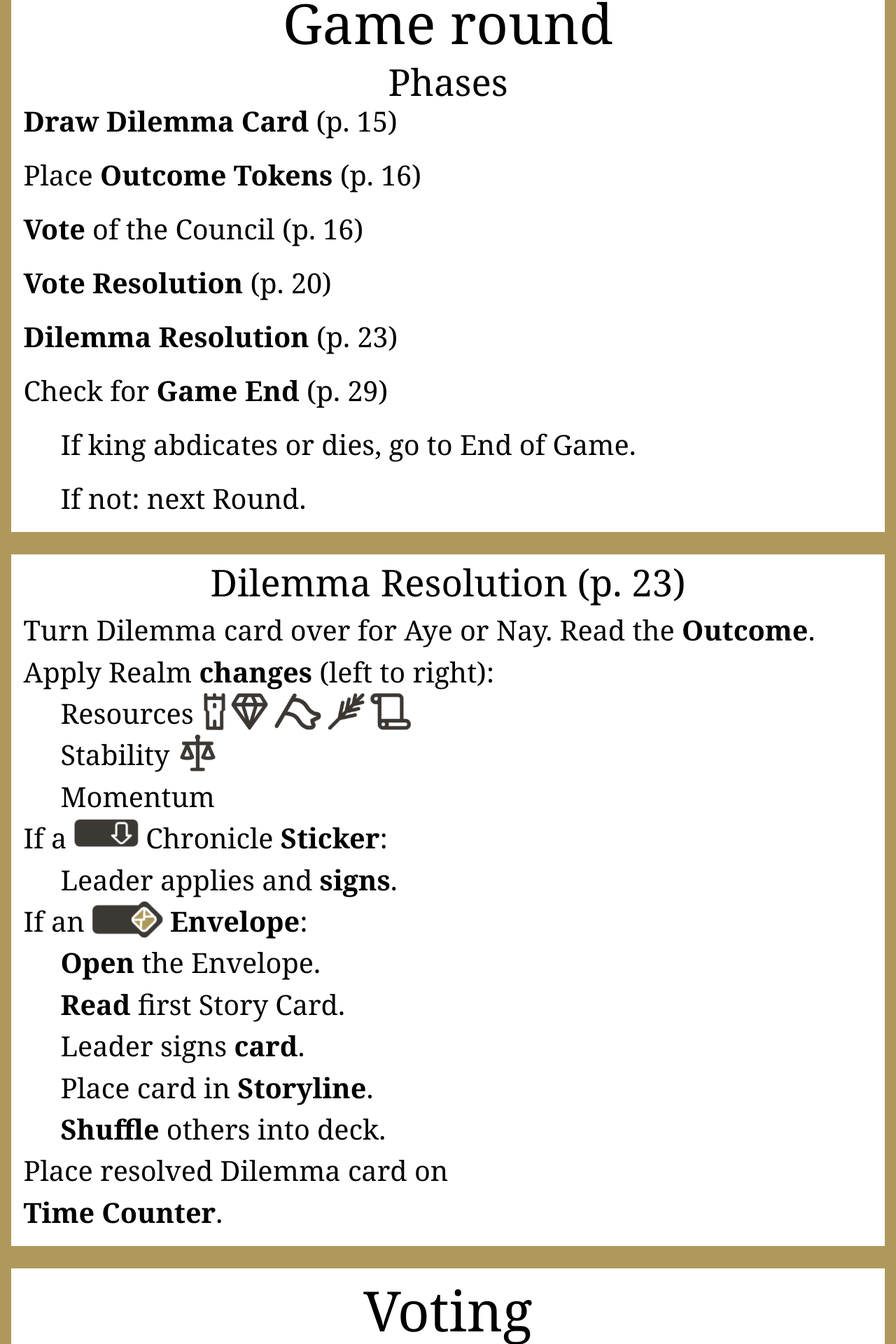
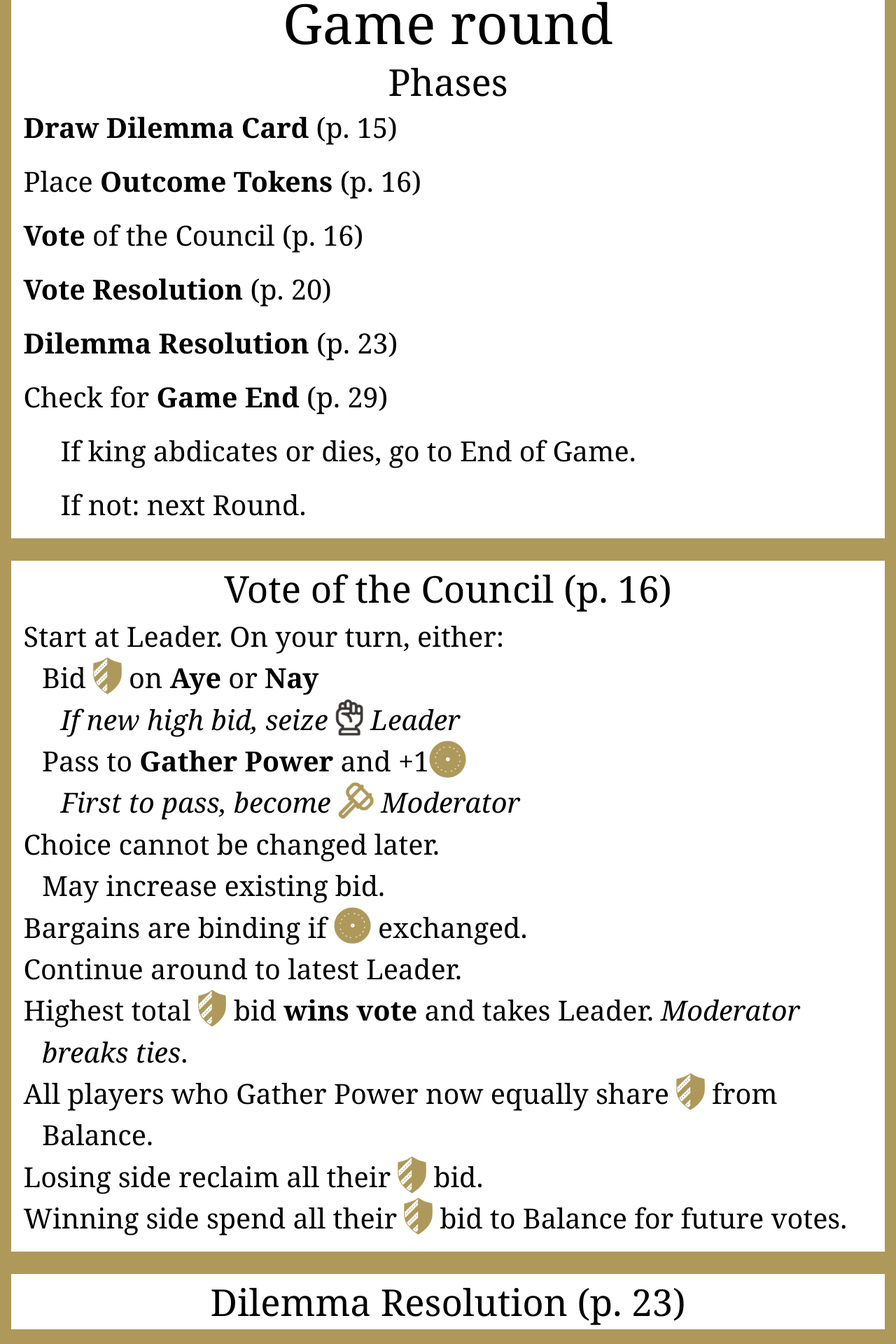
Before and after one commit to nick1n/heat, a Vue app: page /#/king in a window 1280 px wide. Shown: the part 1604-3524 px from the top of the page at 70% size. Built offline with nearby package versions, Linux system fonts and the light colour scheme.

Commit message:
reordered two cards and made the rest collapsible

```diff
--- a/src/views/KingAidView.vue
+++ b/src/views/KingAidView.vue
@@ -2,10 +2,13 @@
 // import IconText from '../components/IconText.vue'
 import { ref } from 'vue'
 
-const cardLegacy = ref(true)
-const cardGame = ref(true)
+const cardPhases = ref(false)
+const cardVote = ref(false)
+const cardResolution = ref(true)
 const cardEnd = ref(true)
 const cardScore = ref(true)
+const cardSetup = ref(true)
+const cardLegacy = ref(true)
 
 function handleAnchor(event: MouseEvent) {
   const target = event.target as HTMLAnchorElement
@@ -127,10 +130,12 @@ function handleAnchor(event: MouseEvent) {
       </div>
     </div>
 
-    <div class="border-[2vmin] border-[#AE995B] p-4 pt-0">
-      <h2 class="text-center text-7xl leading-normal">Game round</h2>
-      <h2 class="text-center text-5xl">Phases</h2>
-      <div class="grid gap-4">
+    <div class="border-[2vmin] border-[#AE995B]">
+      <button class="w-full" @click="() => (cardPhases = !cardPhases)">
+        <h2 class="text-center text-7xl leading-normal">Game round</h2>
+        <h2 class="text-center text-5xl">Phases</h2>
+      </button>
+      <div class="grid gap-4 p-4 pt-0" :class="{ hidden: cardPhases }">
         <div><strong>Draw Dilemma Card</strong> (p. 15)</div>
         <div>Place <strong>Outcome Tokens</strong> (p. 16)</div>
         <div><strong>Vote</strong> of the Council (p. 16)</div>
@@ -144,9 +149,43 @@ function handleAnchor(event: MouseEvent) {
       </div>
     </div>
 
-    <div class="border-[2vmin] border-[#AE995B] p-4 pt-0">
-      <h2 id="dilemma-resolution" class="text-center text-5xl leading-normal">Dilemma Resolution (p. 23)</h2>
-      <div>
+    <div class="border-[2vmin] border-[#AE995B]">
+      <button class="w-full" @click="() => (cardVote = !cardVote)">
+        <h2 class="text-center text-5xl leading-normal">Vote of the Council (p. 16)</h2>
+      </button>
+      <div class="p-4 pt-0" :class="{ hidden: cardVote }">
+        <div>Start at Leader. On your turn, either:</div>
+        <div class="ml-6">Bid <img class="inline h-12 align-top" src="/king/power.png" /> on <strong>Aye</strong> or <strong>Nay</strong></div>
+        <div class="ml-12">
+          <em>If new high bid, seize <img class="inline h-12 align-top" src="/king/leader.png" /> Leader</em>
+        </div>
+        <div class="ml-6 hidden">
+          Pass to become <img class="inline h-12 align-top" src="/king/moderator.png" /> <strong>Moderator</strong>; +1<img class="inline h-12 align-top" src="/king/coin.png" />
+        </div>
+        <div class="ml-12 hidden"><em>max. one player each vote</em></div>
+        <div class="ml-6 hidden">Pass to <strong>Gather Power</strong>; +1<img class="inline h-12 align-top" src="/king/coin.png" /></div>
+        <div class="ml-6">Pass to <strong>Gather Power</strong> and +1<img class="inline h-12 align-top" src="/king/coin.png" /></div>
+        <div class="ml-12">
+          <em>First to pass, become <img class="inline h-12 align-top" src="/king/moderator.png" /> Moderator</em>
+        </div>
+        <div>Choice cannot be changed later.</div>
+        <div class="pl-6">May increase existing bid.</div>
+        <div class="pl-6 -indent-6">Bargains are binding if <img class="inline h-12 align-top" src="/king/coin.png" /> exchanged.</div>
+        <div class="pl-6 -indent-6">Continue around to latest Leader.</div>
+        <div class="pl-6 -indent-6">
+          Highest total <img class="inline h-12 align-top" src="/king/power.png" /> bid <strong>wins vote</strong> and takes Leader. <em>Moderator breaks ties</em>.
+        </div>
+        <div class="pl-6 -indent-6">All players who Gather Power now equally share <img class="inline h-12 align-top" src="/king/power.png" /> from Balance.</div>
+        <div class="pl-6 -indent-6">Losing side reclaim all their <img class="inline h-12 align-top" src="/king/power.png" /> bid.</div>
+        <div class="pl-6 -indent-6">Winning side spend all their <img class="inline h-12 align-top" src="/king/power.png" /> bid to Balance for future votes.</div>
+      </div>
+    </div>
+
+    <div class="border-[2vmin] border-[#AE995B]">
+      <button class="w-full" @click="() => (cardResolution = !cardResolution)">
+        <h2 id="dilemma-resolution" class="text-center text-5xl leading-normal">Dilemma Resolution (p. 23)</h2>
+      </button>
+      <div class="p-4 pt-0" :class="{ hidden: cardResolution }">
         <div>Turn Dilemma card over for Aye or Nay. Read the <strong>Outcome</strong>.</div>
         <div>Apply Realm <strong>changes</strong> (left to right):</div>
         <div class="ml-12">
@@ -170,34 +209,6 @@ function handleAnchor(event: MouseEvent) {
         <div>Place resolved Dilemma card on</div>
         <div><strong>Time Counter</strong>.</div>
       </div>
-    </div>
-
-    <div class="border-[2vmin] border-[#AE995B] p-4 pt-0">
-      <h2 class="text-center text-7xl leading-normal">Voting</h2>
-      <div>Start at Leader. On your turn, either:</div>
-      <div class="ml-6">Bid <img class="inline h-12 align-top" src="/king/power.png" /> on <strong>Aye</strong> or <strong>Nay</strong></div>
-      <div class="ml-12">
-        <em>If new high bid, seize <img class="inline h-12 align-top" src="/king/leader.png" /> Leader</em>
-      </div>
-      <div class="ml-6 hidden">
-        Pass to become <img class="inline h-12 align-top" src="/king/moderator.png" /> <strong>Moderator</strong>; +1<img class="inline h-12 align-top" src="/king/coin.png" />
-      </div>
-      <div class="ml-12 hidden"><em>max. one player each vote</em></div>
-      <div class="ml-6 hidden">Pass to <strong>Gather Power</strong>; +1<img class="inline h-12 align-top" src="/king/coin.png" /></div>
-      <div class="ml-6">Pass to <strong>Gather Power</strong> and +1<img class="inline h-12 align-top" src="/king/coin.png" /></div>
-      <div class="ml-12">
-        <em>First to pass, become <img class="inline h-12 align-top" src="/king/moderator.png" /> Moderator</em>
-      </div>
-      <div>Choice cannot be changed later.</div>
-      <div class="pl-6">May increase existing bid.</div>
-      <div class="pl-6 -indent-6">Bargains are binding if <img class="inline h-12 align-top" src="/king/coin.png" /> exchanged.</div>
-      <div class="pl-6 -indent-6">Continue around to latest Leader.</div>
-      <div class="pl-6 -indent-6">
-        Highest total <img class="inline h-12 align-top" src="/king/power.png" /> bid <strong>wins vote</strong> and takes Leader. <em>Moderator breaks ties</em>.
-      </div>
-      <div class="pl-6 -indent-6">All players who Gather Power now equally share <img class="inline h-12 align-top" src="/king/power.png" /> from Balance.</div>
-      <div class="pl-6 -indent-6">Losing side reclaim all their <img class="inline h-12 align-top" src="/king/power.png" /> bid.</div>
-      <div class="pl-6 -indent-6">Winning side spend all their <img class="inline h-12 align-top" src="/king/power.png" /> bid to Balance for future votes.</div>
     </div>
 
     <div class="border-[2vmin] border-[#AE995B]">
@@ -309,11 +320,11 @@ function handleAnchor(event: MouseEvent) {
     </div>
 
     <div class="border-[2vmin] border-[#AE995B]">
-      <button class="w-full p-4 pt-0" @click="() => (cardGame = !cardGame)">
+      <button class="w-full p-4 pt-0" @click="() => (cardSetup = !cardSetup)">
         <h2 class="text-center text-7xl leading-normal">Game Setup</h2>
-        <h2 class="text-center text-5xl">Every game</h2>
+        <h2 class="text-center text-5xl">Every game (p. 7)</h2>
       </button>
-      <div class="p-4 pt-0" :class="{ hidden: cardGame }">
+      <div class="p-4 pt-0" :class="{ hidden: cardSetup }">
         <div>Set up the <strong>Realm Board:</strong> (p. 7)</div>
         <div class="pl-6">For each <strong>Resource marker:</strong></div>
         <div class="pl-12">Flip to randomise its side.</div>
@@ -348,9 +359,8 @@ function handleAnchor(event: MouseEvent) {
     </div>
 
     <div class="border-[2vmin] border-[#AE995B]">
-      <button class="w-full p-4 pt-0" @click="() => (cardLegacy = !cardLegacy)">
-        <h2 class="text-center text-7xl leading-normal">Game Setup</h2>
-        <h2 class="text-center text-5xl">Legacy effects</h2>
+      <button class="w-full" @click="() => (cardLegacy = !cardLegacy)">
+        <h2 class="text-center text-5xl leading-normal">Legacy effects (p. 10)</h2>
       </button>
       <div class="p-4 pt-0" :class="{ hidden: cardLegacy }">
         <div class="pl-6 -indent-6"><strong>Set up Event cards:</strong> use instructions on each card. (p. 10)</div>
```
